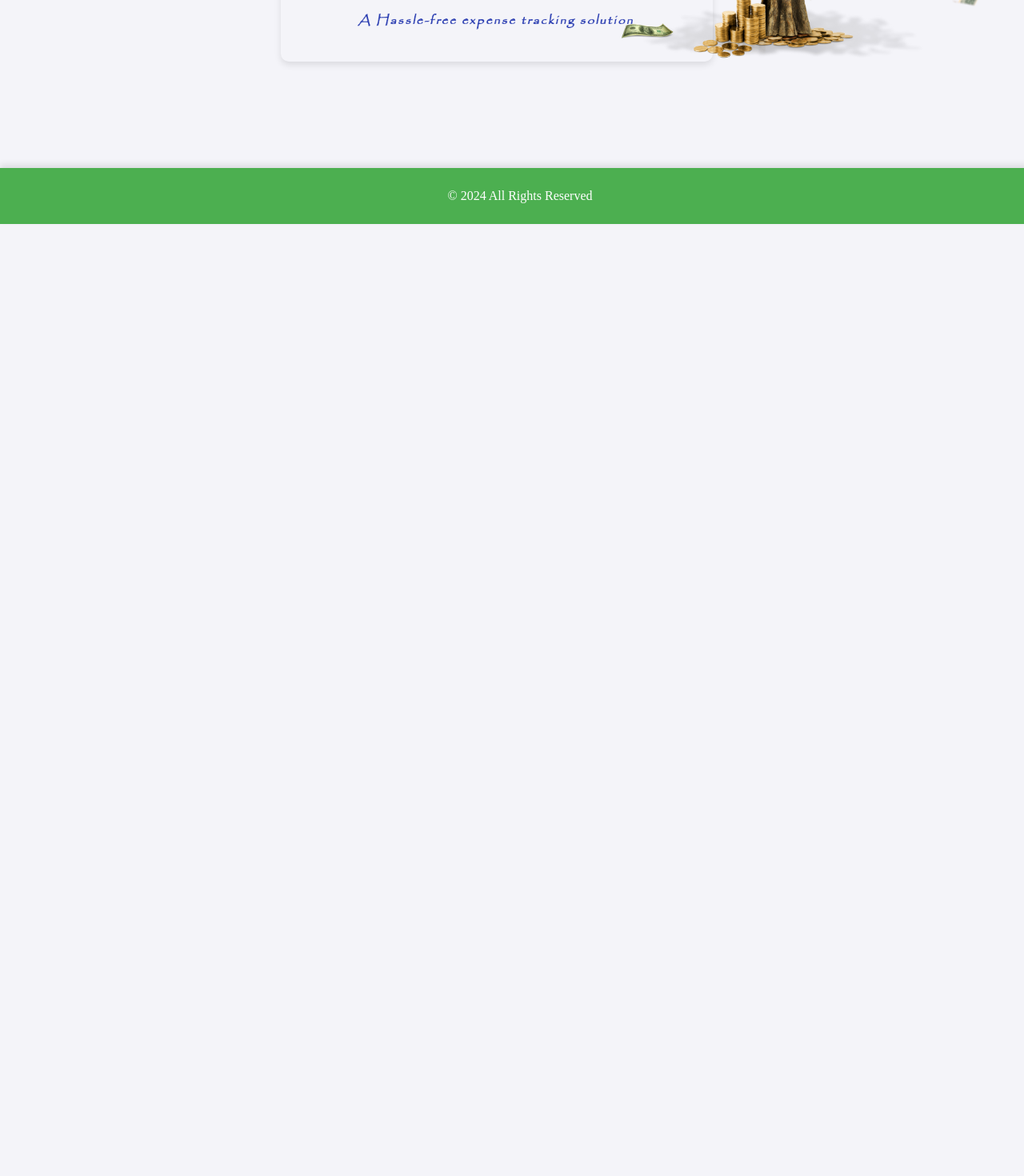
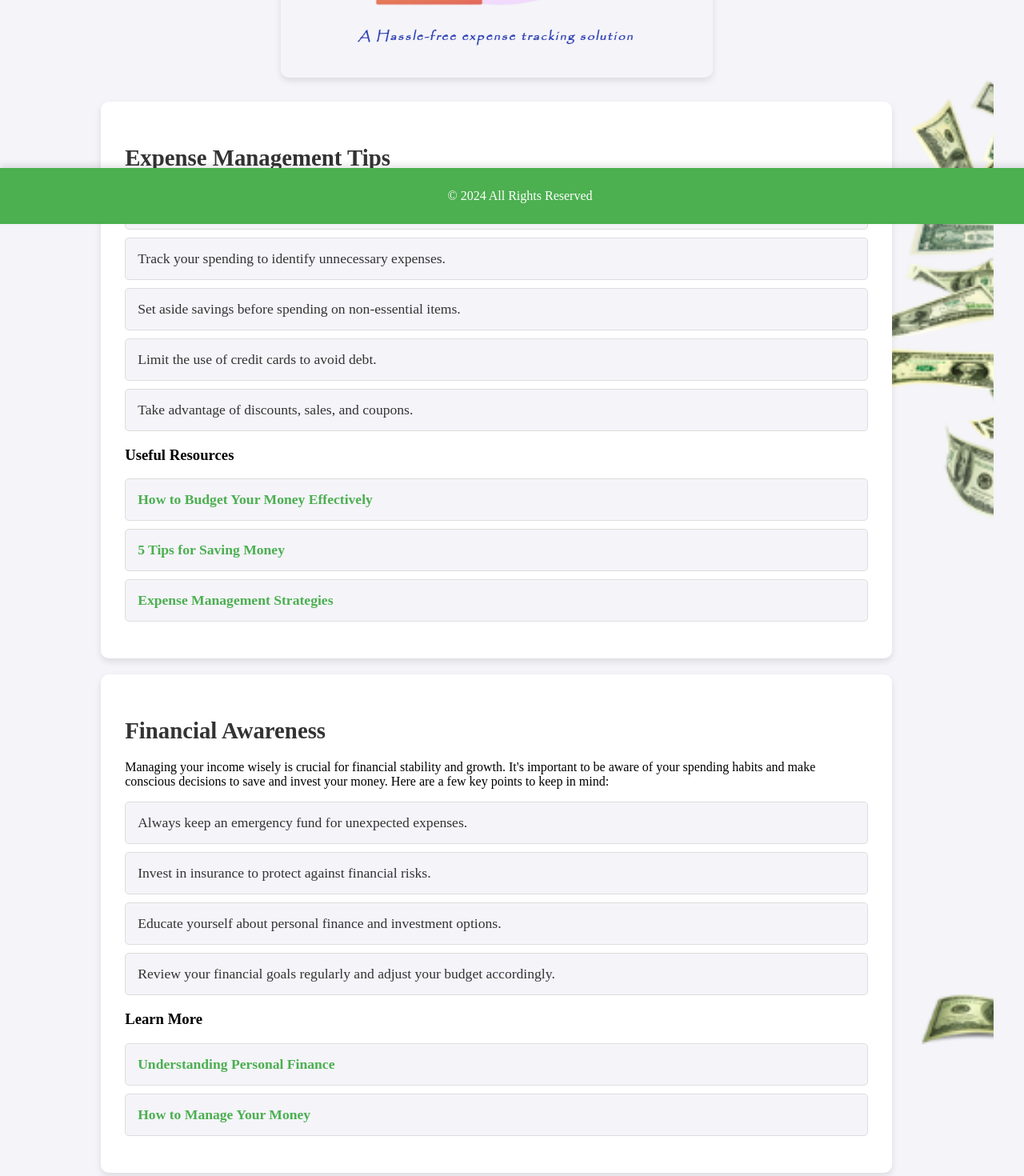
Before and after one commit to anasbm1000/reactJSBasics, a React (Create React App) app in the folder expensetracker/: page / in a window 1280 px wide. Shown: the part 520-1990 px from the top of the page at 80% size. Before the commit the page ends 800 px from the top, so only its background shows below. Built offline with nearby package versions, Linux system fonts and the light colour scheme.

Commit message:
Added tips and awareness as user manual

```diff
--- a/expensetracker/src/components/Home.js
+++ b/expensetracker/src/components/Home.js
@@ -3,10 +3,7 @@ import { Link } from 'react-router-dom';
 import '../App.css';
 
 const Home = () => (
-  <div>
-    <div>
-
-    </div>
+  <div className="home-container">
     <div className="home">
       <h2>Welcome to <span id="expense"> Expense </span> Tracker</h2>
       <div className="card-container">
@@ -21,6 +18,41 @@ const Home = () => (
         </div>
       </div>
     </div>
+
+    <div className="tips-section">
+      <h2>Expense Management Tips</h2>
+      <ul>
+        <li>Create a monthly budget and stick to it.</li>
+        <li>Track your spending to identify unnecessary expenses.</li>
+        <li>Set aside savings before spending on non-essential items.</li>
+        <li>Limit the use of credit cards to avoid debt.</li>
+        <li>Take advantage of discounts, sales, and coupons.</li>
+      </ul>
+      <h3>Useful Resources</h3>
+      <ul>
+        <li><a href="https://youtu.be/HQzoZfc3GwQ?si=q90lyg-oC-lR4LZj" target="_blank" rel="noopener noreferrer">How to Budget Your Money Effectively</a></li>
+        <li><a href="https://youtu.be/x6S63406raY?si=YtU4VfYJQa1Md7FA" target="_blank" rel="noopener noreferrer">5 Tips for Saving Money</a></li>
+        <li><a href="https://youtu.be/v6bx9g-mqyo?si=C8-Pbg2EPQ_wTAJx" target="_blank" rel="noopener noreferrer">Expense Management Strategies</a></li>
+      </ul>
+    </div>
+
+    <div className="awareness-section">
+      <h2>Financial Awareness</h2>
+      <p>
+        Managing your income wisely is crucial for financial stability and growth. It's important to be aware of your spending habits and make conscious decisions to save and invest your money. Here are a few key points to keep in mind:
+      </p>
+      <ul>
+        <li>Always keep an emergency fund for unexpected expenses.</li>
+        <li>Invest in insurance to protect against financial risks.</li>
+        <li>Educate yourself about personal finance and investment options.</li>
+        <li>Review your financial goals regularly and adjust your budget accordingly.</li>
+      </ul>
+      <h3>Learn More</h3>
+      <ul>
+        <li><a href="https://www.jmu.edu/first-gen/valleyscholars/_files/personal-finance-guide.pdf" target="_blank" rel="noopener noreferrer">Understanding Personal Finance</a></li>
+        <li><a href="https://www.cmu.edu/sfs/access/docs/9-tips.pdf" target="_blank" rel="noopener noreferrer">How to Manage Your Money</a></li>
+      </ul>
+    </div>
   </div>
 );
 
```
